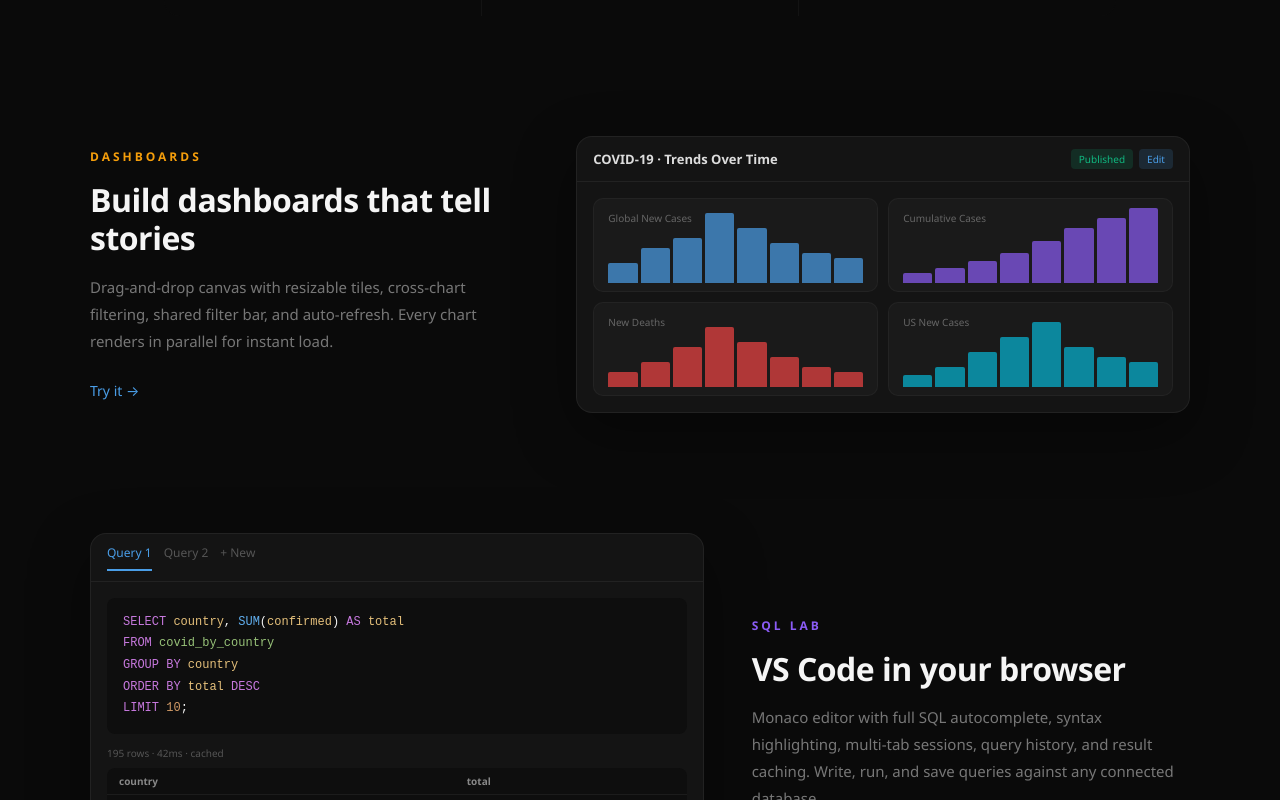
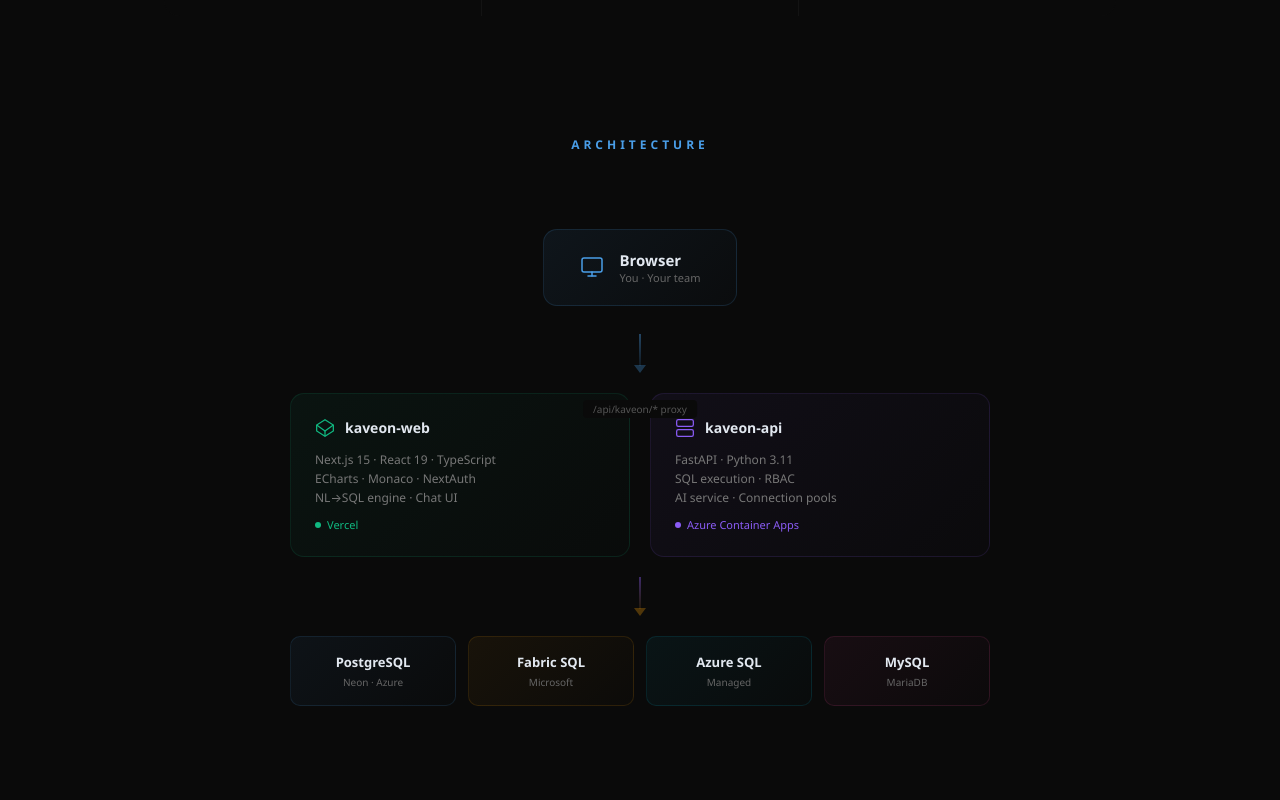
Before and after one commit to PruthviProdduturi/Kaveon, a Next.js app in the folder apps/kaveon-web/: page /about in a window 1280 px wide. Shown: the part 1560-2360 px from the top of the page. Built offline with nearby package versions, Linux system fonts and the light colour scheme; no server answers.

Commit message:
feat: about — visual architecture diagram with gradient cards, colored arrows, data source grid

```diff
--- a/apps/kaveon-web/app/about/page.tsx
+++ b/apps/kaveon-web/app/about/page.tsx
@@ -245,7 +245,90 @@ export default function AboutPage() {
         </div>
       </section>
 
-      {/* ─── Features (Bento Grid) ─── */}
+      {/* ─── Architecture ─── */}
+      <Section style={{ maxWidth: 1000, margin: "0 auto", padding: "0 24px 120px" }}>
+        <h2 style={{ fontSize: 12, fontWeight: 700, textTransform: "uppercase", letterSpacing: "4px", color: "#4A9EE8", textAlign: "center", marginBottom: 48 }}>
+          Architecture
+        </h2>
+        <div style={{ position: "relative", display: "flex", flexDirection: "column", alignItems: "center", gap: 0 }}>
+          {/* Browser */}
+          <div style={{ width: "100%", maxWidth: 700, display: "flex", alignItems: "center", justifyContent: "center", padding: "28px 0" }}>
+            <div style={{ display: "flex", alignItems: "center", gap: 16, padding: "20px 36px", borderRadius: 14, background: "linear-gradient(135deg, rgba(74,158,232,0.08), rgba(74,158,232,0.02))", border: "1px solid rgba(74,158,232,0.15)" }}>
+              <svg width="24" height="24" viewBox="0 0 24 24" fill="none" stroke="#4A9EE8" strokeWidth="1.5" strokeLinecap="round" strokeLinejoin="round"><rect x="2" y="3" width="20" height="14" rx="2"/><line x1="8" y1="21" x2="16" y2="21"/><line x1="12" y1="17" x2="12" y2="21"/></svg>
+              <div>
+                <div style={{ fontSize: 15, fontWeight: 600, color: "#e2e8f0" }}>Browser</div>
+                <div style={{ fontSize: 11, color: "#666" }}>You · Your team</div>
+              </div>
+            </div>
+          </div>
+          {/* Arrow */}
+          <div style={{ width: 2, height: 32, background: "linear-gradient(180deg, rgba(74,158,232,0.4), rgba(74,158,232,0.1))" }} />
+          <svg width="12" height="8" viewBox="0 0 12 8" style={{ marginTop: -1 }}><path d="M6 8L0 0h12z" fill="rgba(74,158,232,0.3)" /></svg>
+
+          {/* Frontend + Backend row */}
+          <div style={{ width: "100%", maxWidth: 700, display: "grid", gridTemplateColumns: "1fr 1fr", gap: 20, padding: "20px 0" }}>
+            {/* Frontend */}
+            <div style={{ padding: "24px", borderRadius: 14, background: "linear-gradient(135deg, rgba(16,185,129,0.06), rgba(16,185,129,0.01))", border: "1px solid rgba(16,185,129,0.12)" }}>
+              <div style={{ display: "flex", alignItems: "center", gap: 10, marginBottom: 12 }}>
+                <svg width="20" height="20" viewBox="0 0 24 24" fill="none" stroke="#10b981" strokeWidth="1.5"><polygon points="12 2 22 8.5 22 15.5 12 22 2 15.5 2 8.5 12 2"/><line x1="12" y1="22" x2="12" y2="15.5"/><polyline points="22 8.5 12 15.5 2 8.5"/></svg>
+                <span style={{ fontSize: 14, fontWeight: 600, color: "#e2e8f0" }}>kaveon-web</span>
+              </div>
+              <div style={{ fontSize: 12, color: "#777", lineHeight: 1.6 }}>
+                Next.js 15 · React 19 · TypeScript<br/>
+                ECharts · Monaco · NextAuth<br/>
+                NL→SQL engine · Chat UI
+              </div>
+              <div style={{ marginTop: 10, fontSize: 11, color: "#10b981", display: "flex", alignItems: "center", gap: 6 }}>
+                <span style={{ width: 6, height: 6, borderRadius: "50%", background: "#10b981" }} />
+                Vercel
+              </div>
+            </div>
+            {/* Backend */}
+            <div style={{ padding: "24px", borderRadius: 14, background: "linear-gradient(135deg, rgba(139,92,246,0.06), rgba(139,92,246,0.01))", border: "1px solid rgba(139,92,246,0.12)" }}>
+              <div style={{ display: "flex", alignItems: "center", gap: 10, marginBottom: 12 }}>
+                <svg width="20" height="20" viewBox="0 0 24 24" fill="none" stroke="#8b5cf6" strokeWidth="1.5"><rect x="2" y="2" width="20" height="8" rx="2"/><rect x="2" y="14" width="20" height="8" rx="2"/><line x1="6" y1="6" x2="6.01" y2="6"/><line x1="6" y1="18" x2="6.01" y2="18"/></svg>
+                <span style={{ fontSize: 14, fontWeight: 600, color: "#e2e8f0" }}>kaveon-api</span>
+              </div>
+              <div style={{ fontSize: 12, color: "#777", lineHeight: 1.6 }}>
+                FastAPI · Python 3.11<br/>
+                SQL execution · RBAC<br/>
+                AI service · Connection pools
+              </div>
+              <div style={{ marginTop: 10, fontSize: 11, color: "#8b5cf6", display: "flex", alignItems: "center", gap: 6 }}>
+                <span style={{ width: 6, height: 6, borderRadius: "50%", background: "#8b5cf6" }} />
+                Azure Container Apps
+              </div>
+            </div>
+          </div>
+          {/* Connection line between frontend and backend */}
+          <div style={{ position: "absolute", top: "50%", left: "50%", transform: "translate(-50%, 20px)", width: 2, height: 40, display: "none" }} />
+
+          {/* Arrow down */}
+          <div style={{ width: 2, height: 32, background: "linear-gradient(180deg, rgba(139,92,246,0.4), rgba(245,158,11,0.1))" }} />
+          <svg width="12" height="8" viewBox="0 0 12 8" style={{ marginTop: -1 }}><path d="M6 8L0 0h12z" fill="rgba(245,158,11,0.3)" /></svg>
+
+          {/* Data Sources */}
+          <div style={{ width: "100%", maxWidth: 700, display: "grid", gridTemplateColumns: "repeat(4, 1fr)", gap: 12, padding: "20px 0" }}>
+            {[
+              { name: "PostgreSQL", color: "#4A9EE8", sub: "Neon · Azure" },
+              { name: "Fabric SQL", color: "#f59e0b", sub: "Microsoft" },
+              { name: "Azure SQL", color: "#06b6d4", sub: "Managed" },
+              { name: "MySQL", color: "#ec4899", sub: "MariaDB" },
+            ].map(db => (
+              <div key={db.name} style={{ padding: "16px", borderRadius: 10, background: `linear-gradient(135deg, ${db.color}10, ${db.color}03)`, border: `1px solid ${db.color}20`, textAlign: "center" }}>
+                <div style={{ fontSize: 13, fontWeight: 600, color: "#e2e8f0", marginBottom: 4 }}>{db.name}</div>
+                <div style={{ fontSize: 10, color: "#666" }}>{db.sub}</div>
+              </div>
+            ))}
+          </div>
+
+          {/* Proxy label */}
+          <div style={{ position: "absolute", top: "38%", left: "50%", transform: "translateX(-50%)", fontSize: 10, color: "#555", background: "#0a0a0a", padding: "2px 10px", borderRadius: 4 }}>
+            /api/kaveon/* proxy
+          </div>
+        </div>
+      </Section>
+
       {/* ─── Feature Showcases — fullscreen mockups ─── */}
 
       {/* Dashboard Showcase */}
```
